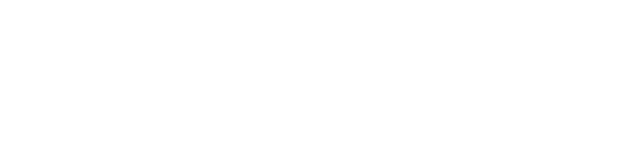
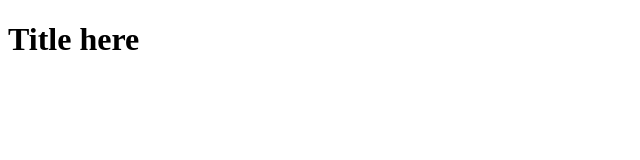
Before and after one commit to Alfredo08/stash-practice, a plain HTML site: page index.html in a window 1280 px wide. Shown: the whole page, without its empty margins (0-640 px from the left). Drawn offline with Linux system fonts and the light colour scheme.

Commit message:
Adding header

```diff
--- a/index.html
+++ b/index.html
@@ -7,6 +7,8 @@
         <title>Document</title>
     </head>
     <body>
-
+        <h1>
+            Title here
+        </h1>
     </body>
 </html>
```
Lines whose indentation alone changed are shown as unchanged.
